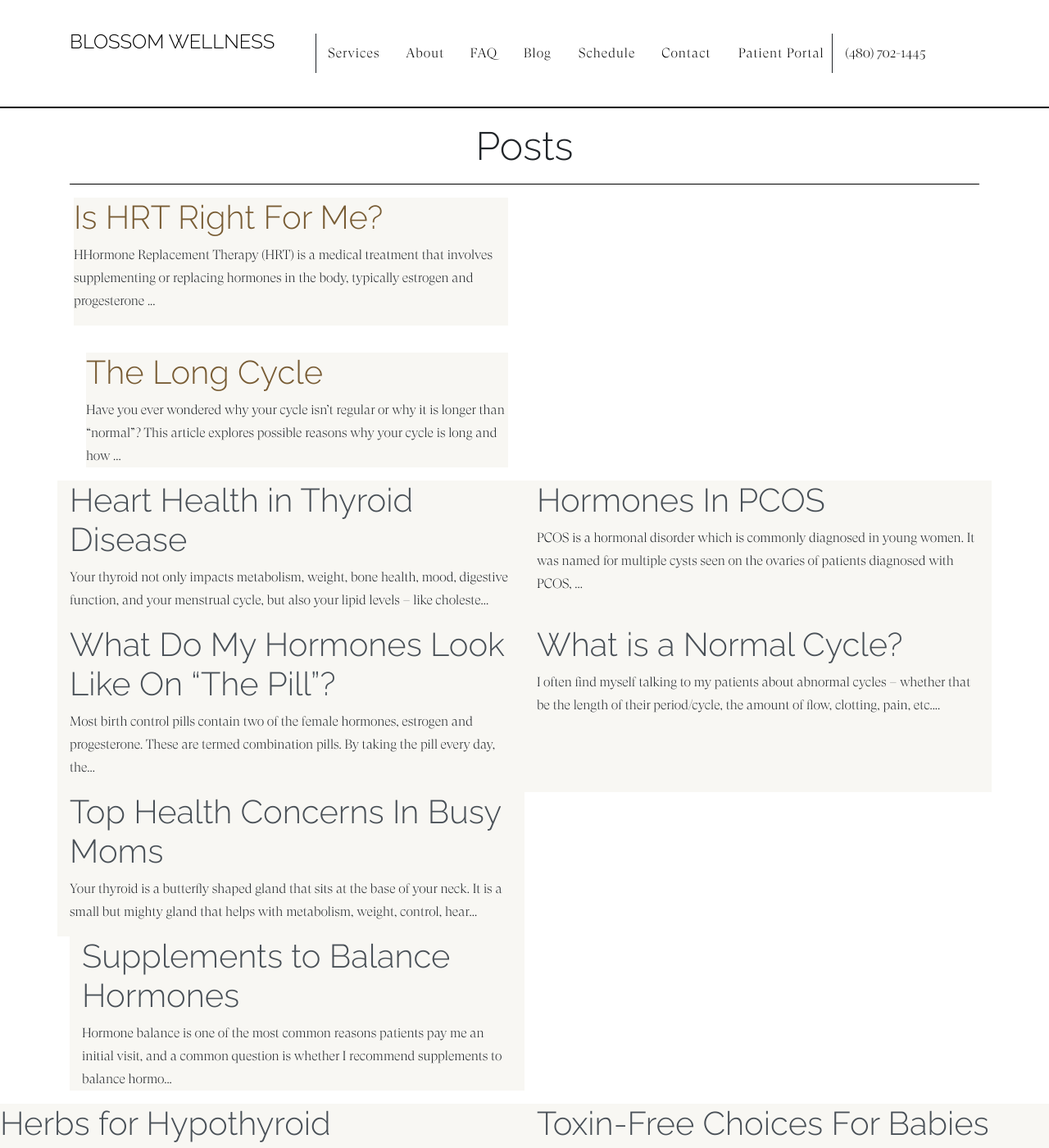
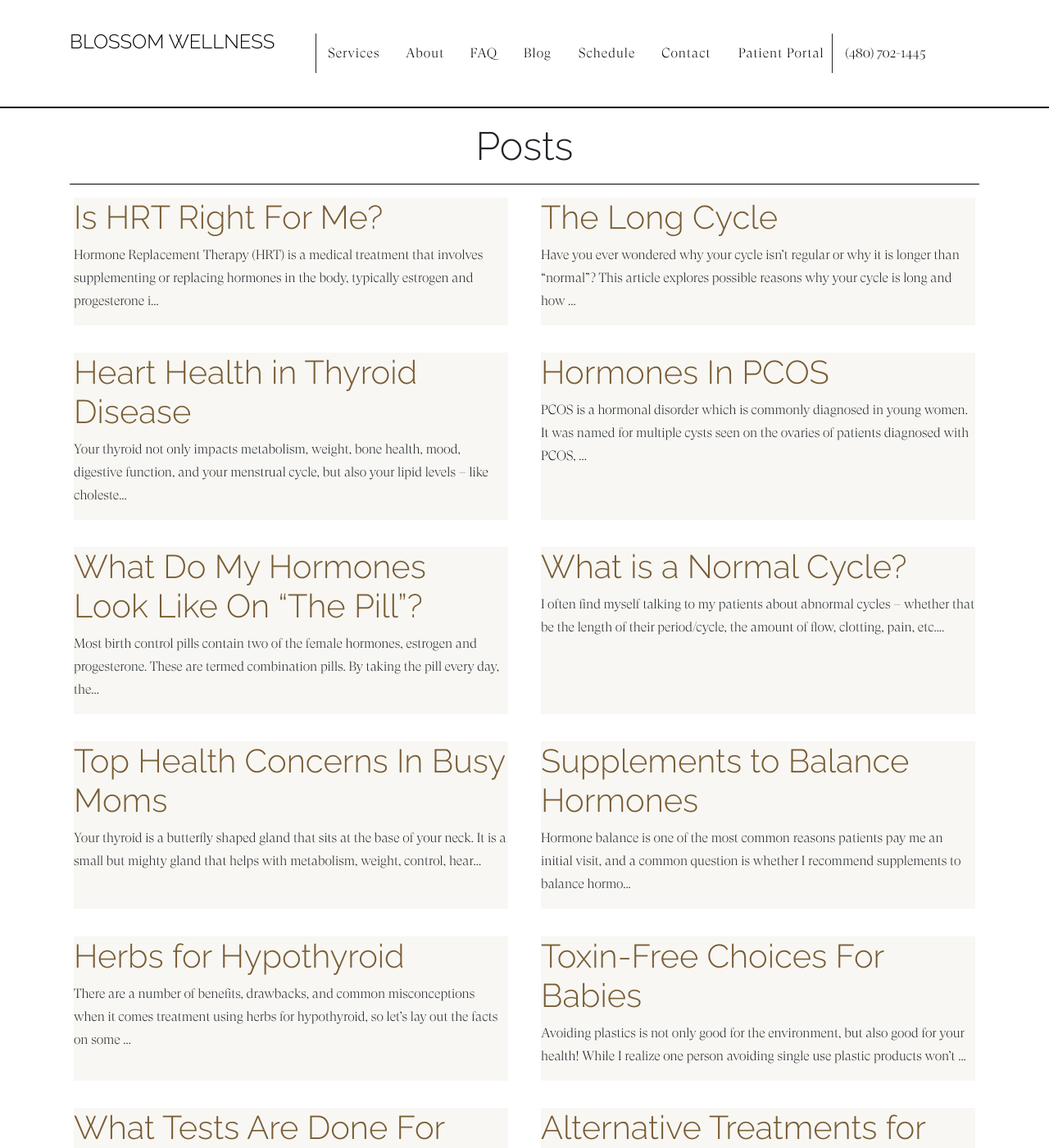
Before and after one commit to kburke8/drtaraburke, a Jekyll site: the page built from posts.html, in a window 1280 px wide and 1400 px high. Shown: the whole window at 82% size. Built offline with Jekyll 4.4.1, drawn with Linux system fonts in a browser that asks for light colours; nearby versions of some CDN libraries; library files that are not in the unit come from our copies; a script that is not in the unit is left out; some of the changed text lies outside the part shown.

Commit message:
fix posts page

```diff
--- a/_posts/2023-08-22-is-hrt-right-for-me.md
+++ b/_posts/2023-08-22-is-hrt-right-for-me.md
@@ -7,7 +7,7 @@ permalink: /is-hrt-right-for-me/
 author: Dr. Tara Burke
 tags: []
 summary:
-excerpt: HHormone Replacement Therapy (HRT) is a medical treatment that involves supplementing or replacing hormones in the body, typically estrogen and progesterone in women, to alleviate symptoms related to hormonal imbalances.
+excerpt: Hormone Replacement Therapy (HRT) is a medical treatment that involves supplementing or replacing hormones in the body, typically estrogen and progesterone in women, to alleviate symptoms related to hormonal imbalances.
 description: Hormone Replacement Therapy (HRT) is a medical treatment that involves supplementing or replacing hormones in the body, typically estrogen and progesterone in women...
 read_time: false
 show_date: false
--- a/posts.html
+++ b/posts.html
@@ -6,12 +6,13 @@ noindex: true
 <div class="posts">
   {% assign entries_layout = page.entries_layout | default: 'list' %}
   {% assign postsByYear = site.posts | where_exp: "item", "item.hidden != true" | group_by_exp: 'post', 'post.date | date: "%Y"' %}
+  {% assign sitePosts = site.posts | where_exp: "item", "item.hidden != true" %}
   <h1>Posts</h1>
   <hr/>
   <section id="posts" class="">
-    {% for year in postsByYear %}
+    <!-- {% for year in postsByYear %} -->
       <!-- <h2 class="archive__subtitle">{{ year.name }}</h2> -->
-      {% for post in year.items %}
+      {% for post in sitePosts limit:12 %}
         {% capture thecycle %}{% cycle 'odd', 'even' %}{% endcapture %}
           {% if thecycle == 'odd' %}
             <div class="row">
@@ -22,9 +23,8 @@ noindex: true
           {% if thecycle == 'even' or forloop.last == true %}
             </div>
           {% endif %}
-
       {% endfor %}
-    {% endfor %}
+    <!-- {% endfor %} -->
     <div class="row back-to-top">
       <a href="#page-title" class="col">{{ site.data.ui-text[site.locale].back_to_top | default: 'Back to Top' }} &uarr;</a>
     </div>
```
Lines whose indentation alone changed are shown as unchanged.
